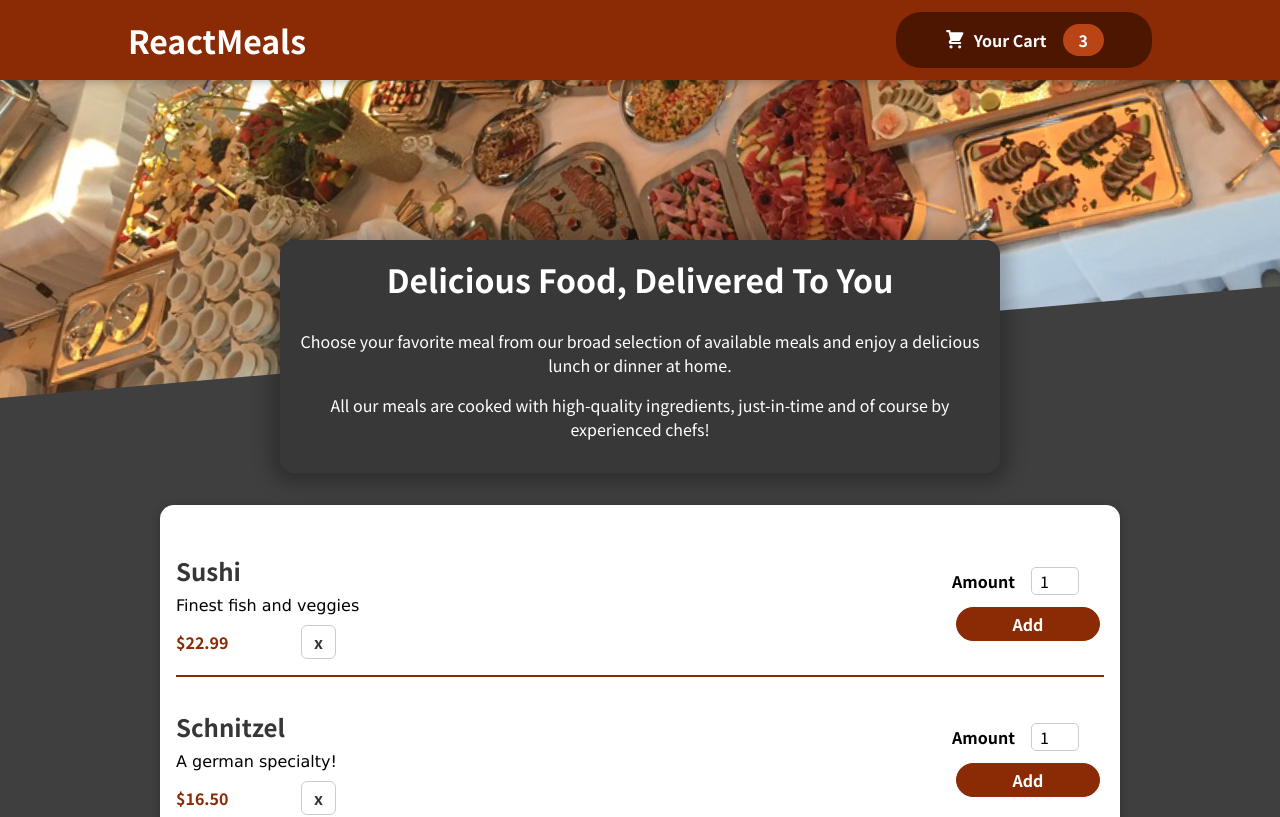
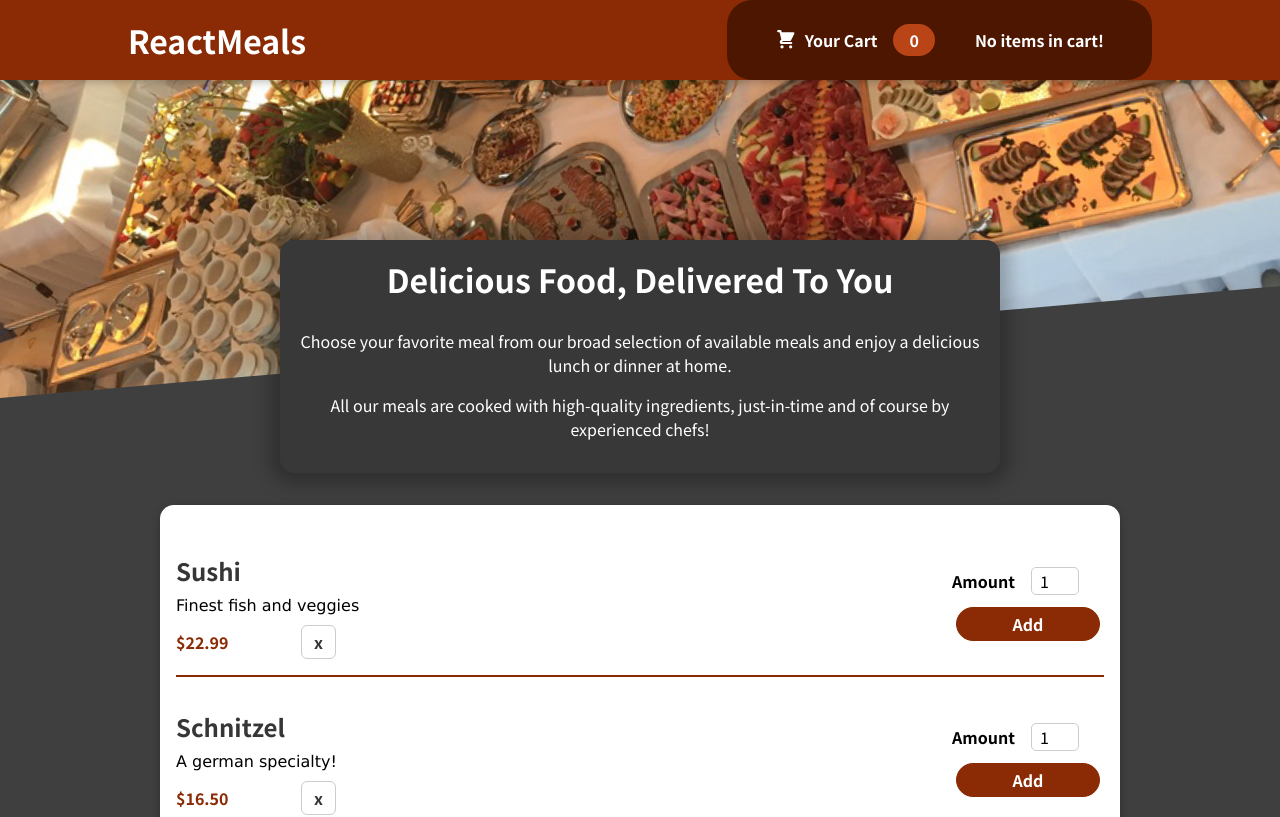
Before and after one commit to BateDowen/Food-order-app-exercise, a React (Create React App) app in the folder food-order-app-exercise/: page / in a window 1280 px wide. Shown: the top 817 px of the page. Built offline with nearby package versions, Linux system fonts and the light colour scheme.

Commit message:
displaying cart items

```diff
--- a/food-order-app-exercise/src/App.js
+++ b/food-order-app-exercise/src/App.js
@@ -2,6 +2,7 @@ import { useState } from "react";
 import AuthContext from "./components/context/auth-context";
 import Header from "./components/Layout/Header";
 import Meals from "./components/Meals/Meals";
+
 
 function App() {
   const [isLoggedIn, setIsLoggedIn] = useState(false);
@@ -15,6 +16,7 @@ function App() {
       <Header/>
       <main>
         <Meals />
+
       </main>
     </AuthContext.Provider>
   );
--- a/food-order-app-exercise/src/components/Cart/CartItem.js
+++ b/food-order-app-exercise/src/components/Cart/CartItem.js
@@ -1,15 +1,18 @@
-import classes from './CartItem.module.css';
-import Form from './CartItemForm';
+import classes from "./CartItem.module.css";
+import Form from "./CartItemForm";
 
 const CartItem = (props) => {
   const price = `$${props.price.toFixed(2)}`;
-  const onAdd = (event) =>{
+  const onAdd = (event) => {
     event.preventDefault();
     const amount = event.target[0].value;
-    localStorage.setItem(props.name, JSON.stringify([props,{'quantity':amount}]))
-};
+    localStorage.setItem(
+      props.name,
+      JSON.stringify([props, { quantity: amount }])
+    );
+  };
   return (
-    <li className={classes['cart-item']}>
+    <li className={classes["cart-item"]}>
       <div>
         <h2>{props.name}</h2>
         <div className={classes.descripton}>{props.description}</div>
@@ -19,7 +22,7 @@ const CartItem = (props) => {
         </div>
       </div>
       <div className={classes.actions}>
-        <Form onSubmit={onAdd}/>
+        <Form onSubmit={onAdd} />
       </div>
     </li>
   );
--- a/food-order-app-exercise/src/components/Cart/CartItemForm.js
+++ b/food-order-app-exercise/src/components/Cart/CartItemForm.js
@@ -2,10 +2,8 @@ import Input from "../UI/Input";
 import classes from "./CartItemForm.module.css";
 
 const Form = (props) => {
-
-
   return (
-    <form className={classes.form}  onSubmit={props.onSubmit}>
+    <form className={classes.form} onSubmit={props.onSubmit}>
       <Input
         label="Amount"
         input={{
--- /dev/null
+++ b/food-order-app-exercise/src/components/Cart/YourCart.js
@@ -0,0 +1,33 @@
+import { useState } from "react";
+import Card from "../UI/Card";
+
+const YourCart = (props) => {
+  const items = { ...localStorage };
+  const [cart, setCart] = useState([]);
+
+
+  if (localStorage.length <= 0) {
+   cart.push(<div key='no items'>No items in cart!</div>);
+
+}
+for (let item in items) {
+  cart.push(
+    <ul key={item}>
+      {
+        <li key={JSON.parse(items[item])[0].name}>
+          {JSON.parse(items[item])[0].name} :{" "}
+          {JSON.parse(items[item])[1].quantity}
+        </li>
+      }
+    </ul>
+  );
+}
+  return (
+    <ul>{cart}</ul>
+    //    <Card>
+    //     <ul>{cart}</ul>
+    //    </Card>
+  );
+};
+
+export default YourCart;
--- a/food-order-app-exercise/src/components/Layout/HeaderCartButton.js
+++ b/food-order-app-exercise/src/components/Layout/HeaderCartButton.js
@@ -1,17 +1,28 @@
+import { Fragment } from "react";
 import CartIcon from "../Cart/CartIcon";
+import Card from "../UI/Card";
 import classes from "./HeaderCartButton.module.css";
+import YourCart from "../Cart/YourCart";
 
-const HeaderCartButton = props =>{
+const HeaderCartButton = (props) => {
   return (
-        <button className={classes.button}>
+    <Fragment>
+      <button className={classes.button} onClick={yourCart}>
         <span className={classes.icon}>
           <CartIcon />
         </span>
         <span>Your Cart </span>
-            <span className={classes.badge}>
-                3
-            </span>
+        <span className={classes.badge}>{localStorage.length}</span>
+      <YourCart />
       </button>
-    )
+    </Fragment>
+  );
 };
 export default HeaderCartButton;
+
+
+function yourCart(event) {
+  event.preventDefault();
+
+
+}
```
Lines whose indentation alone changed are shown as unchanged.
